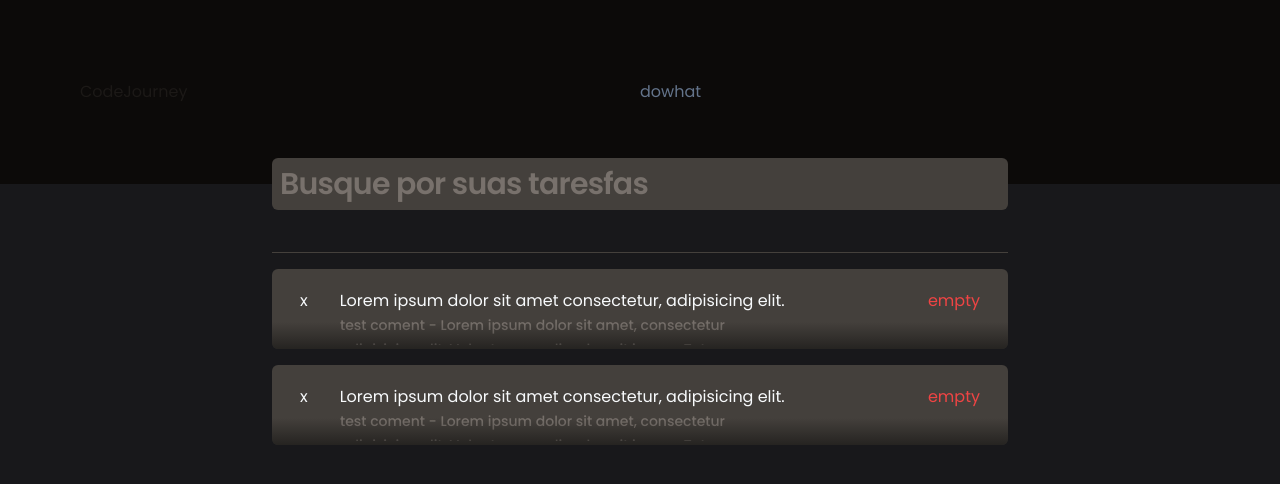
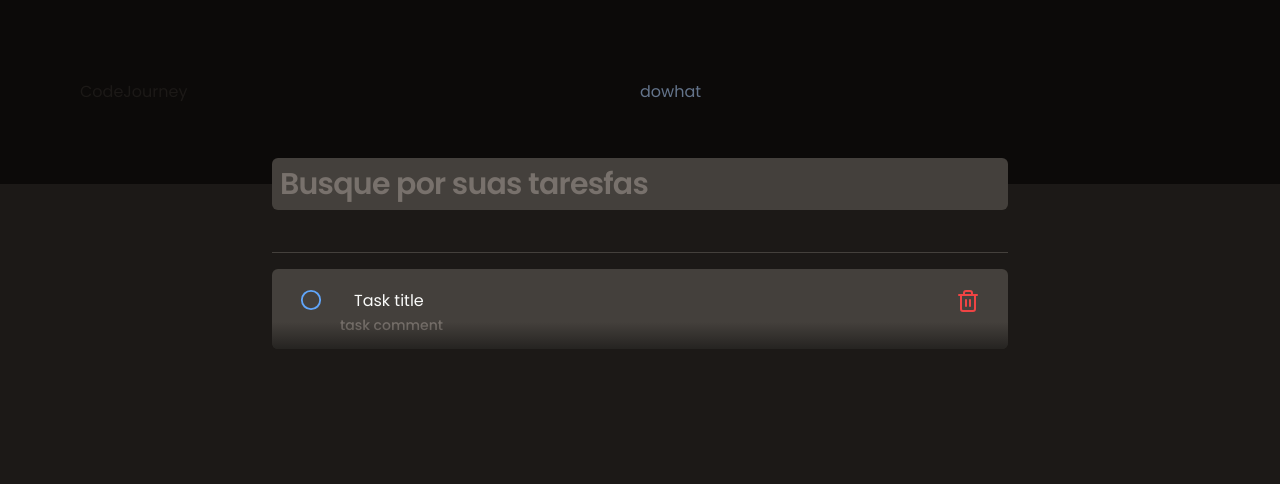
Before and after one commit to Frankdias92/code-challenges, a React (Vite) app in the folder Rocketseat-Challeges/what-to-do/: page / in a window 1280 px wide. Shown: the top 484 px of the page. Built offline with nearby package versions, Linux system fonts and the light colour scheme.

Commit message:
create dialog on task

```diff
--- a/Rocketseat-Challeges/what-to-do/index.html
+++ b/Rocketseat-Challeges/what-to-do/index.html
@@ -14,7 +14,7 @@
   </head>
 
 
-  <body class="bg-zinc-900 text-slate-50 antialiased">
+  <body class="bg-stone-900 text-stone-50 antialiased">
     <div id="root"></div>
     <script type="module" src="/src/main.tsx"></script>
   </body>
--- a/Rocketseat-Challeges/what-to-do/package.json
+++ b/Rocketseat-Challeges/what-to-do/package.json
@@ -10,6 +10,8 @@
     "preview": "vite preview"
   },
   "dependencies": {
+    "@radix-ui/react-dialog": "^1.0.5",
+    "lucide-react": "^0.325.0",
     "react": "^18.2.0",
     "react-dom": "^18.2.0"
   },
--- a/Rocketseat-Challeges/what-to-do/src/app.tsx
+++ b/Rocketseat-Challeges/what-to-do/src/app.tsx
@@ -3,18 +3,23 @@ import { NewNoteTask } from "./components/new-note-task";
 import { NoteTask } from "./components/note-task";
 
 
+const task = {
+  title: 'Task title',
+  content: 'task comment'
+}
+
+
 export function App() {
   return (
-    <section className="flex flex-col">
+    <section className="flex flex-col h-[100vh]">
       <Header />
 
-      <div className="mx-auto max-w-6xl space-y-4 flex flex-col">
+      <div className="mx-auto max-w-6xl gap-y-4 flex flex-col">
         <NewNoteTask />
 
         <div className="h-px bg-stone-700"/>
 
-        <NoteTask />
-        <NoteTask />
+        <NoteTask task={task} />
       </div>
     </section>
   )
--- a/Rocketseat-Challeges/what-to-do/src/components/note-task.tsx
+++ b/Rocketseat-Challeges/what-to-do/src/components/note-task.tsx
@@ -1,33 +1,75 @@
+import * as Dialog from '@radix-ui/react-dialog'
+import { Circle, Trash2, X } from 'lucide-react'
 
+interface NoteTaskProps {
+    task: {
+        title: string
+        content: string
+    }
+}
 
-export function NoteTask() {
+export function NoteTask({ task }: NoteTaskProps) {
     return (
 
-        <button className="flex flex-row w-full justify-between items-start
+        <Dialog.Root>
+            <Dialog.Trigger className="flex flex-row w-full justify-between items-start
             rounded-md bg-stone-700 py-5 px-7 h-20 relative overflow-hidden
             hover:ring-2 hover:ring-stone-500 text-left
             outline-none focus-visible:ring-2 focus-visible:ring-lime-500">
                 <div className="flex flex-col pb-2">
                     <div className="flex items-start gap-8 pr-4">
-                <h1>x</h1>
+                        <Circle size={22} className='text-blue-400'/>
 
-                <p className="w-[450px] ">
-                  Lorem ipsum dolor sit amet consectetur, adipisicing elit.
+                        <p className="w-[450px]">
+                            {task.title}
                         </p>
                     </div>
 
                     <div className="h-8 overflow-hidden">
-              <p className="text-stone-500 w-[450px] pl-10 text-sm font-medium leading-6">test coment - Lorem ipsum dolor sit amet, consectetur adipisicing elit. Voluptas repudiandae sit ipsam. Totam, autem amet nostrum sapiente neque fugit nisi ullam recusandae, ad doloribus consequuntur doloremque ex libero. Enim, et.</p>
+                        <p className="text-stone-500 w-[450px] pl-10 text-sm font-medium leading-6">
+                            {task.content}
+                        </p>
                     </div>
                 </div>
 
                 <button className="text-red-500 rounded-md
-            outline-none focus-visible:ring-2 focus-visible:ring-red-400">
-                empty
+                outline-none focus-visible:ring-2 focus-visible:ring-red-400
+                hover:text-red-400 duration-75">
+                    <Trash2 />
                 </button>
 
                 <div className="absolute bottom-0 left-0 right-0 h-1/3 bg-gradient-to-t from-black/45 to-black/0 pointer-events-none"/>
+            </Dialog.Trigger>
+
+
+            <Dialog.Portal>
+                <Dialog.Overlay className='inset-0 fixed bg-black/60'/>
+
+                <Dialog.Content
+                    className='z-10 left-1/2 top-1/2 absolute
+                    -translate-x-1/2 -translate-y-1/2 max-w-[734px] w-full h-[45vh]
+                    bg-stone-700 rounded-md flex flex-col outline-none overflow-hidden'>
+
+                    <Dialog.Close className='absolute right-2 top-2 bg-stone-800 rounded-full p-1 text-stone-400 hover:text-red-400'>
+                        <X size={20}/>
+                    </Dialog.Close>
+
+                    <div className='flex flex-1 flex-col gap-3 p-5'>
+                        <span>{task.title}</span>
+                    </div>
+
+
+                    <button
+                        type='button'
+                        className='w-full bg-stone-800 py-4 font-medium text-center to-stone-500 outline-none group'
+                    >
+                        Deseja <span className='text-red-500 group-hover:underline'>apagar tarefa</span>?
                     </button>
+                </Dialog.Content>
+
+            </Dialog.Portal>
+
+        </Dialog.Root>
 
     )
 }
--- /dev/null
+++ b/package.json
@@ -0,0 +1,5 @@
+{
+  "dependencies": {
+    "@radix-ui/react-dialog": "^1.0.5"
+  }
+}
```
Also changed, not shown: 2 other files (tests, documents, lock files or other folders). Lines whose indentation alone changed are shown as unchanged.
